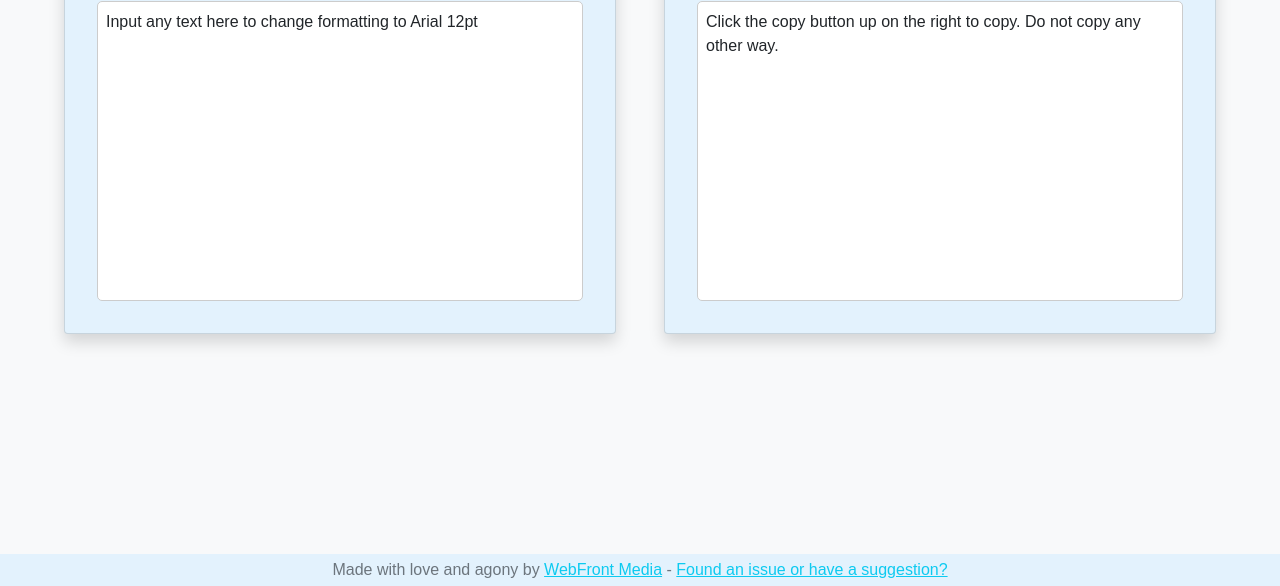
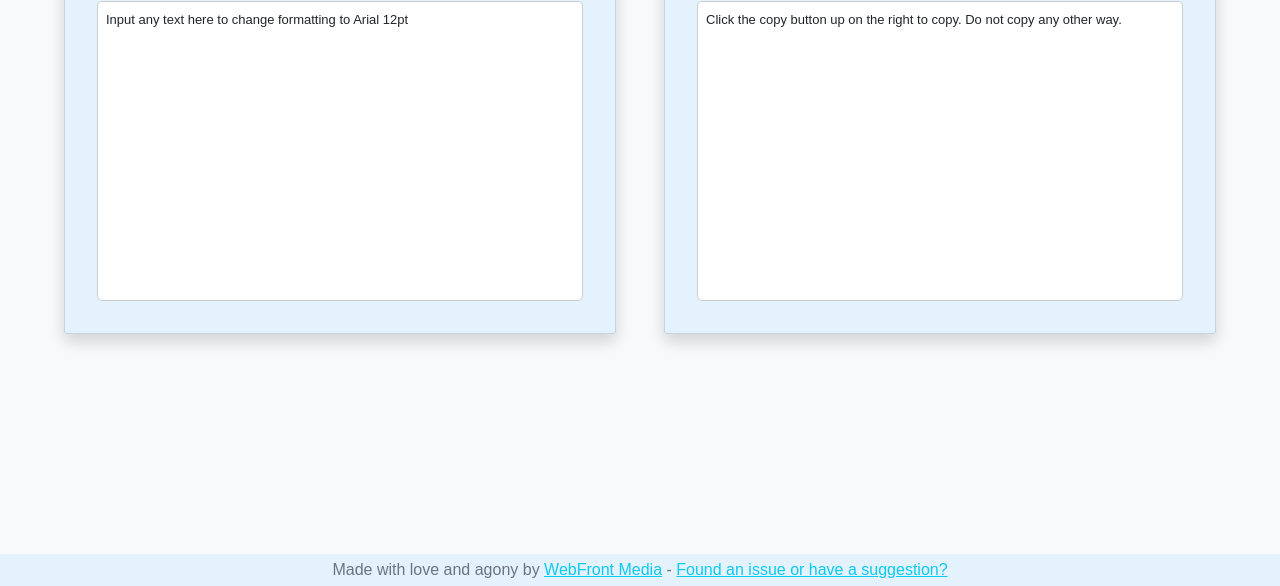
Before and after one commit to henrikah/Arial, a plain HTML site: page index.html in a window 1280 px wide. Shown: the part 214-800 px from the top of the page. Drawn offline with nearby package versions, Linux system fonts and the light colour scheme.

Commit message:
Change font size to 13px and line height to 1.6.
Apparently it was always in 13px 1.6 line height. Modified to work properly. Checking if the font is messed up as well.

```diff
--- a/css/main.css
+++ b/css/main.css
@@ -1,10 +1,11 @@
 #arialConverted, #arialConverter {
     border: solid 1px #CCC;
     border-radius: 5px;
-    font-size: 12pt;
+    font-size: 13px;
     background: #FFF;
     padding: 8px;
     min-height: 300px;
+    line-height: 1.6;
 }
 h1, h2, h3, h4, h5, h6, p, div {
     font-family: Arial, sans-serif;
```
